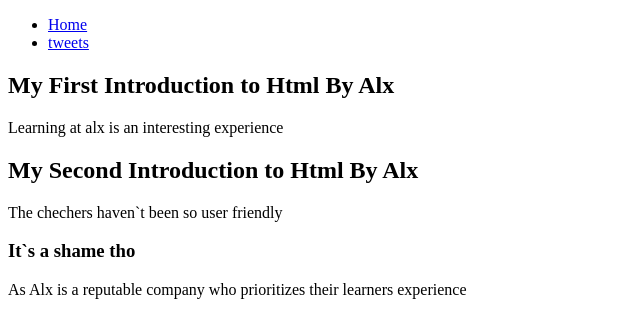
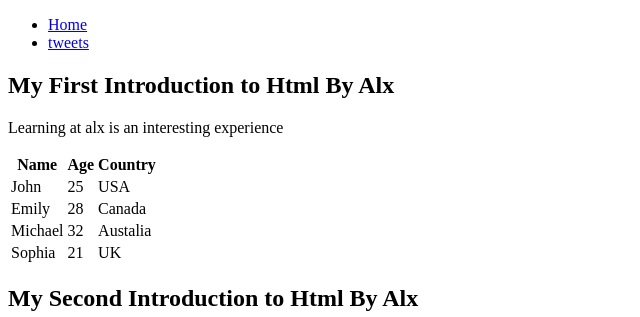
Before and after one commit to IginlaIsrael/My_First_Portfolio, a plain HTML site: page html_basic/index.html in a window 1280 px wide. Shown: the top 317 px of the page, without its empty margins (0-640 px from the left). Drawn offline with Linux system fonts and the light colour scheme.

Commit message:
updating tweets.html and index.html

```diff
--- a/html_basic/index.html
+++ b/html_basic/index.html
@@ -22,6 +22,39 @@
         <article>
             <h1>My First Introduction to Html By Alx </h1>
     <p>Learning at alx is an interesting experience</p>
+    <table>
+        <thead>
+            <tr>
+                <th>Name</th>
+                <th>Age</th>
+                <th>Country</th>
+            </tr>
+
+        </thead>
+        <tbody>
+            <tr>
+                <td>John</td>
+            <td>25</td>
+            <td>USA</td>
+            </tr>
+            <tr>
+                <td>Emily</td>
+            <td>28</td>
+            <td>Canada</td>
+            </tr>
+            <tr>
+                <td>Michael</td>
+                <td>32</td>
+                <td>Austalia</td>
+            </tr>
+            <tr>
+                <td>Sophia</td>
+                <td>21</td>
+                <td>UK</td>
+            </tr>
+
+        </tbody>
+    </table>
         </article>
     <aside>
         <h2>My Second Introduction to Html By Alx</h2>
@@ -37,6 +70,8 @@
     <a href="tweets.html">tweets.html</a>
     </aside>
 
+
+
     </main>
 
     <footer>
```
